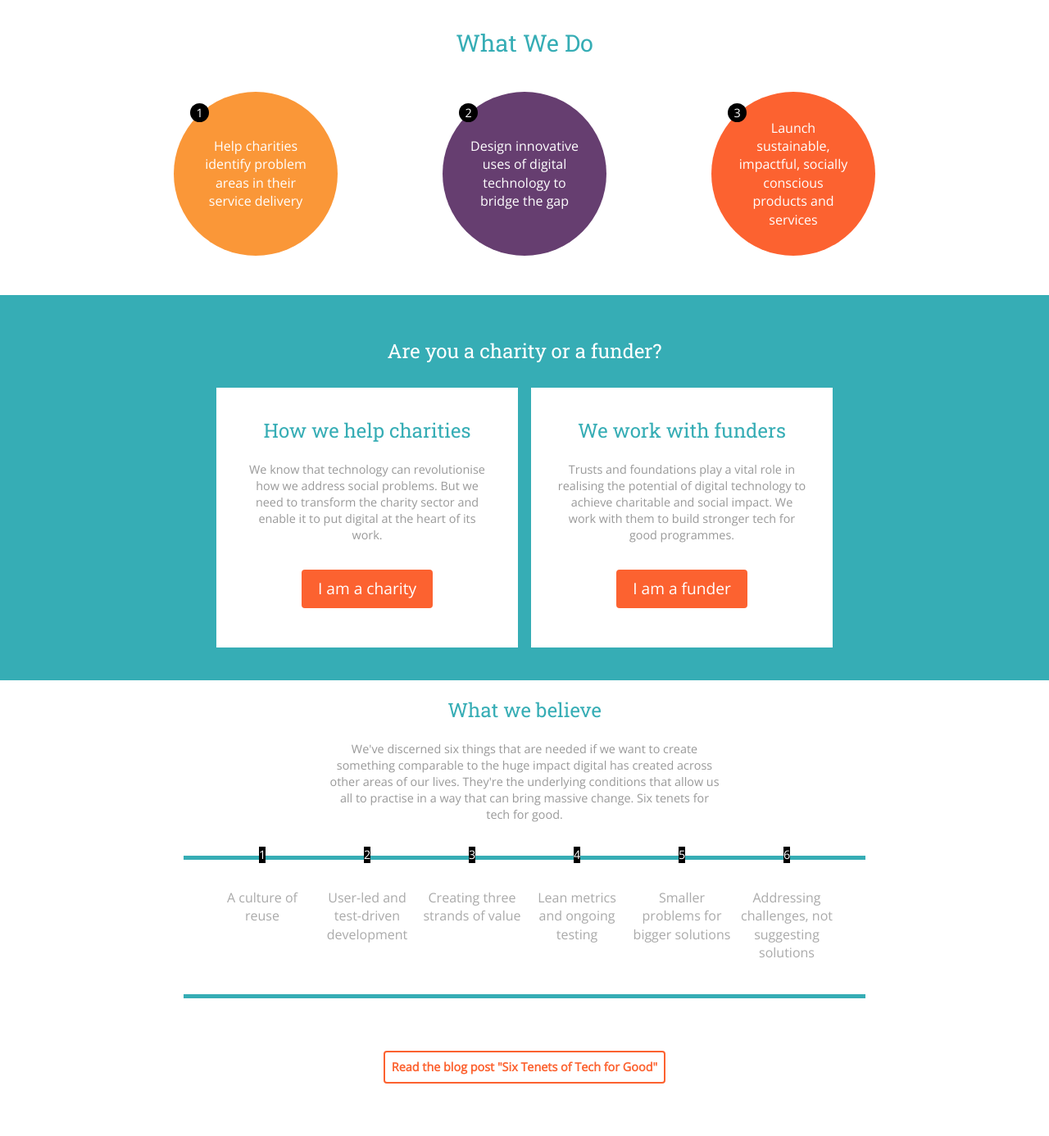
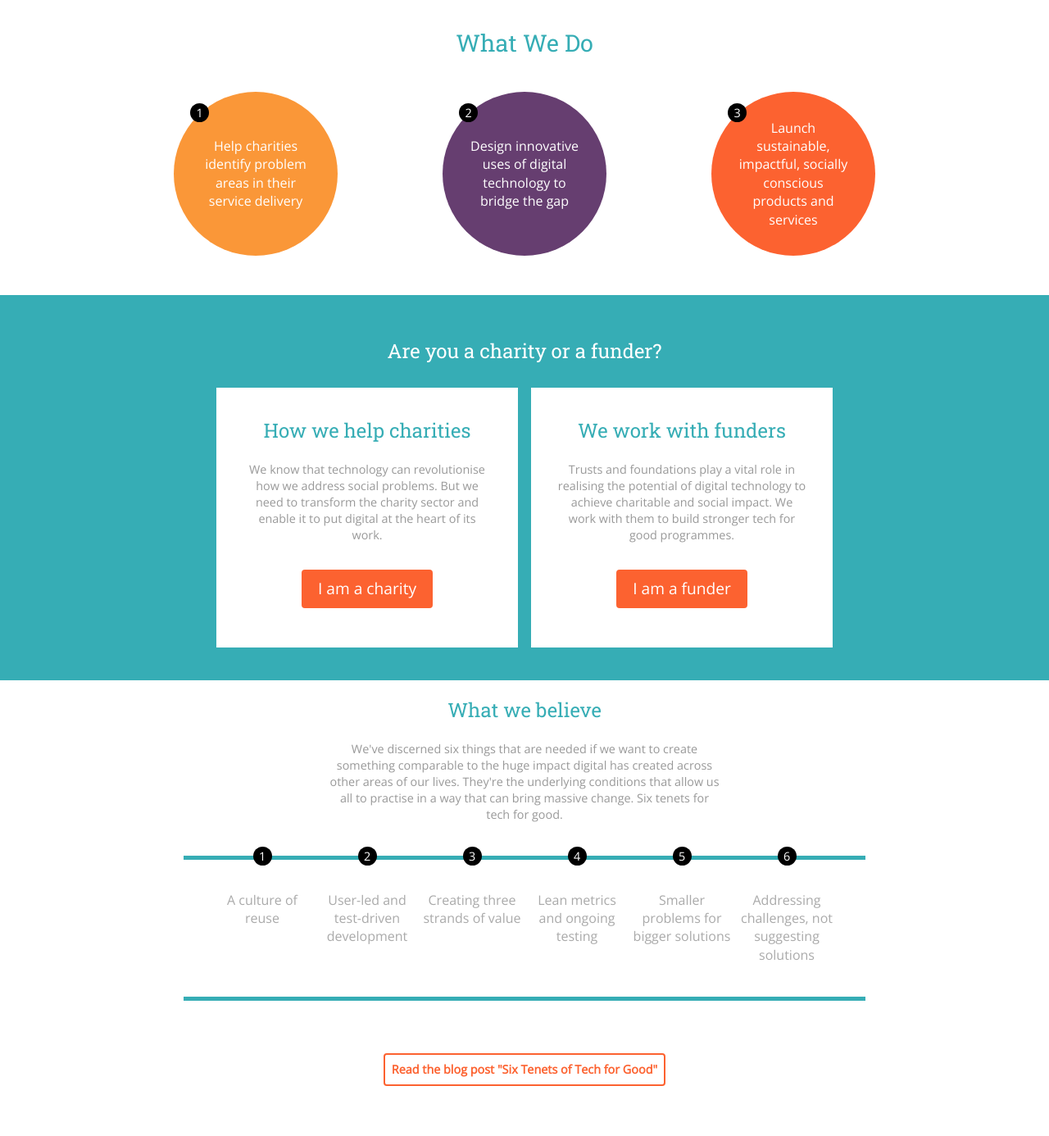
Before and after one commit to TechforgoodCAST/cast-website2.0, a Jekyll site: the page built from index.html, in a window 1280 px wide. Shown: the part 494-1880 px from the top of the page at 82% size. Built offline with Jekyll 4.4.1, drawn with Linux system fonts in a browser that asks for light colours; grey boxes are pictures that could not be loaded.

Commit message:
rename circle class

```diff
--- a/index.html
+++ b/index.html
@@ -86,7 +86,7 @@ nav_highlight: home
         <span class="absolute w-25-ns w-100 bg-teal z-0" style="height: 5px; margin-top: 25px"></span>
         <span class="absolute w-25-ns w-100 bg-teal z-0" style="height: 5px; bottom: 0"></span>
 
-        <p class="mini-circle bg-black white flex items-center justify-center z-1">
+        <p class="circle-mini bg-black white flex items-center justify-center z-1">
           {{ forloop.index }}
         </p>
         <p class="f5 light-silver">{{ tenet }}<p>
```
